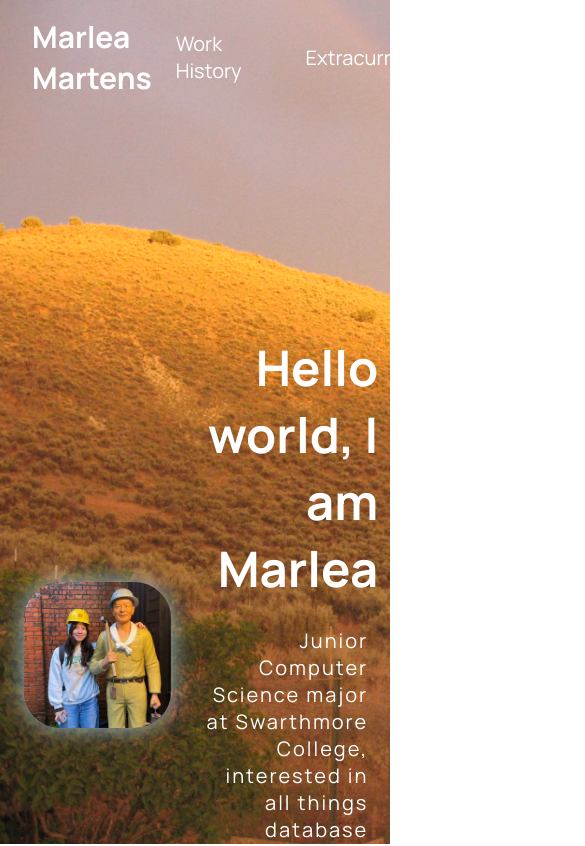
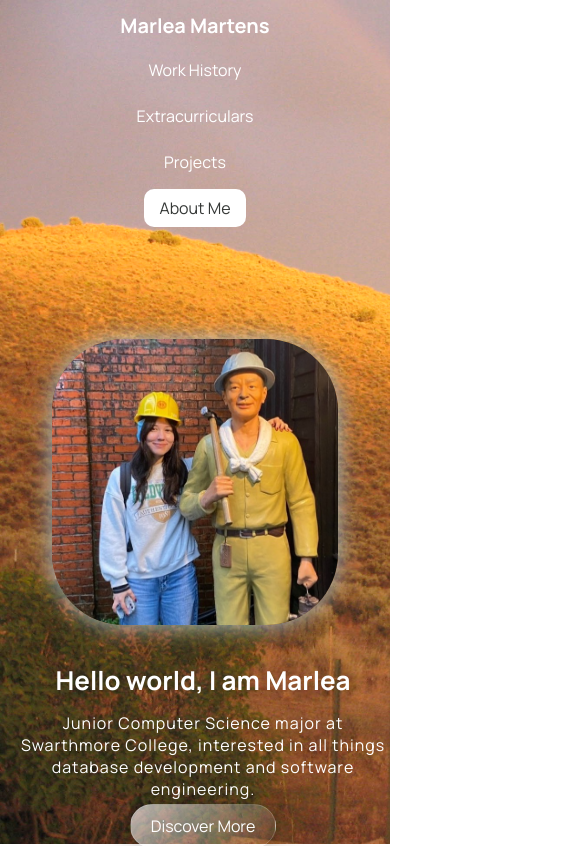
Before and after one commit to MarleaM/marlea-portfolio, a React (Vite) app: page /marlea-portfolio/ in a window 390 px wide. Shown: the top 846 px of the page, 585 px wide, since content can reach past the window. Built offline with nearby package versions, Linux system fonts and the light colour scheme.

Commit message:
formatting for mobile

```diff
--- a/index.html
+++ b/index.html
@@ -5,6 +5,7 @@
     <link rel="preconnect" href="https://fonts.gstatic.com" crossorigin>
     <link href="https://fonts.googleapis.com/css2?family=Manrope:wght@200..800&display=swap" rel="stylesheet">
     <meta charset="UTF-8" />
+    <meta name="viewport" content="width=device-width, initial-scale=1.0" />
     <link rel="icon" type="image/svg+xml"/>
     <meta name="viewport" content="width=device-width, initial-scale=1.0" />
     <title>Marlea Martens</title>
--- a/src/App.css
+++ b/src/App.css
@@ -8,27 +8,6 @@
 html {
   scroll-behavior: smooth;
 }
-
-/* SHARES */
-
-.glass-effect{
-
-}
-
-/*
-COLOR PALLETTE:
-
-#363937 - darkest
-#90A1B7 - medium
-#A6B8CC - medium - light
-#BFCEDE - light blue
-
-*/
-/* not sure what this is for tbh
-html, body {
-  height: 100%;
-  width: 100%;
-}*/
 
 /* KEYFRAMES */
 @keyframes fade-down {
@@ -337,7 +316,7 @@ html, body {
 .work_box_text {
   padding-top: 10px;
   padding-bottom: 10px;
-  font-size: 28px; /* or whatever size you want */
+  font-size: 28px;
 
 }
 
@@ -353,3 +332,243 @@ html, body {
 .work_content a{
   text-decoration: none;
 }
+
+/* ----------------- FOr other screen sizes ----------------- */
+/* ----------------- tablets ----------------- */
+
+@media (max-width: 768px) {
+  /* HERO SECTION */
+  .hero_content {
+    flex-direction: column;
+    text-align: center;
+    align-items: center;
+    padding-top: 120px;
+    gap: 20px;
+  }
+
+  .hero_left_content,
+  .hero_right_content {
+    width: 100%;
+    padding: 0 20px;
+    align-items: center;
+    text-align: center;
+  }
+
+  .hero_right_content {
+    padding-right: 0;
+    align-items: center;
+  }
+
+  .hero_left_content img {
+    width: 60%;
+    height: auto;
+  }
+
+  .hero_content h1 {
+    font-size: 32px;
+  }
+
+  .hero_content p {
+    font-size: 18px;
+    padding: 0;
+  }
+
+  .hero_top_buttons {
+    flex-direction: column;
+    align-items: center;
+    gap: 12px;
+    padding: 16px;
+  }
+
+  .hero_top_title {
+    font-size: 24px;
+  }
+
+  .hero_top_link,
+  .hero_top_aboutme {
+    font-size: 16px;
+    padding: 10px 16px;
+  }
+
+  /* LINKS SECTION */
+  .links_content {
+    flex-direction: column;
+    padding: 20px;
+  }
+
+  .links_box {
+    width: 100%;
+    padding: 40px 20px;
+  }
+
+  .icon {
+    font-size: 3em;
+  }
+
+  /* WORK SECTION */
+  .work_box {
+    flex-direction: column;
+    width: 90%;
+    padding: 20px;
+    text-align: center;
+  }
+
+  .work_box_image_section {
+    padding: 0;
+  }
+
+  .work_image {
+    width: 100%;
+    height: auto;
+  }
+
+  .work_box_text_section {
+    align-items: center;
+    padding: 0;
+  }
+
+  .work_box_text {
+    font-size: 22px;
+    text-align: center;
+  }
+
+  .work_box_date {
+    font-size: 14px;
+  }
+
+  .work_title,
+  .links_title {
+    font-size: 30px;
+  }
+}
+/* ----------------- phones ----------------- */
+
+@media (max-width: 480px) {
+  /* === NAVBAR === */
+  .hero_top_buttons {
+    flex-direction: column;
+    align-items: center;
+    gap: 12px;
+    padding: 12px;
+  }
+
+  .hero_top_left,
+  .hero_top_right {
+    flex-direction: column;
+    align-items: center;
+    gap: 8px;
+  }
+
+  .hero_top_title {
+    font-size: 20px;
+    text-align: center;
+  }
+
+  .hero_top_link,
+  .hero_top_aboutme {
+    font-size: 16px;
+    padding: 8px 16px;
+  }
+
+  /* === HERO SECTION === */
+  .hero_content {
+    flex-direction: column;
+    align-items: center;
+    text-align: center;
+    padding-top: 100px;
+    gap: 20px;
+  }
+
+  .hero_left_content,
+  .hero_right_content {
+    width: 100%;
+    padding: 0 16px;
+    align-items: center;
+  }
+
+  .hero_right_content {
+    padding-right: 0;
+  }
+
+  .hero_left_content img {
+    width: 80%;
+    height: auto;
+    margin-bottom: 20px;
+  }
+
+  .hero_content h1 {
+    font-size: 26px;
+    line-height: 1.2;
+  }
+
+  .hero_content p {
+    font-size: 16px;
+    padding: 0;
+    letter-spacing: 1px;
+  }
+
+  .hero_content a {
+    font-size: 16px;
+    padding: 10px 20px;
+  }
+
+  /* === LINKS SECTION === */
+  .links_content {
+    flex-direction: column;
+    padding: 16px;
+    gap: 20px;
+  }
+
+  .links_box {
+    width: 100%;
+    padding: 30px 20px;
+  }
+
+  .links_title {
+    font-size: 28px;
+  }
+
+  .icon {
+    font-size: 3em;
+  }
+
+  /* === WORK SECTION === */
+  .work_content {
+    padding: 20px;
+    gap: 30px;
+  }
+
+  .work_box {
+    flex-direction: column;
+    width: 100%;
+    padding: 20px;
+    text-align: center;
+  }
+
+  .work_image {
+    width: 100%;
+    height: auto;
+  }
+
+  .work_box_text_section {
+    align-items: center;
+    padding-top: 10px;
+  }
+
+  .work_box_text {
+    font-size: 20px;
+    text-align: center;
+  }
+
+  .work_box_date {
+    font-size: 14px;
+  }
+
+  .work_box_p {
+    font-size: 14px;
+  }
+
+  .work_title {
+    font-size: 30px;
+  }
+}
```
